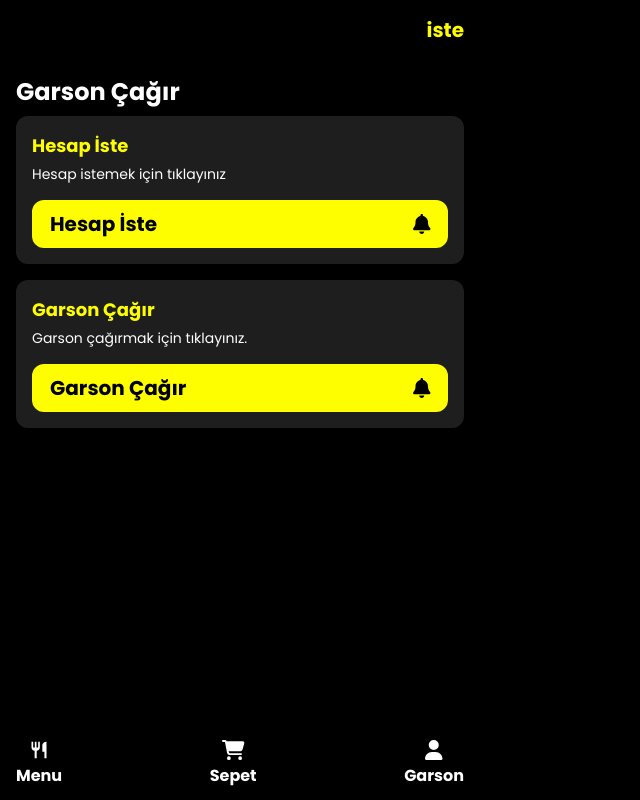
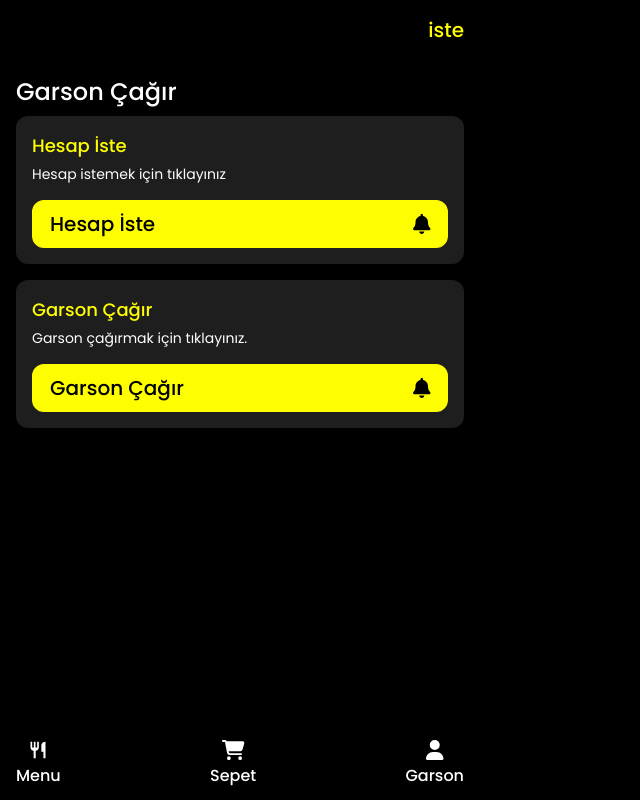
Before and after one commit to hakcinar/istemenuweb, a Next.js app: page /1/1/callWaiter in a window 1280 px wide. Shown: the whole page, without its empty margins (0-640 px from the left). Built offline with nearby package versions, Linux system fonts and the light colour scheme; no server answers; the database is empty.

Commit message:
Font Weight and Basket Bug Fix

```diff
--- a/src/app/[restaurantNo]/[tableNo]/callWaiter/page.jsx
+++ b/src/app/[restaurantNo]/[tableNo]/callWaiter/page.jsx
@@ -8,7 +8,7 @@ import "react-toastify/dist/ReactToastify.css";
 const Page = ({ params: { restaurantNo, tableNo } }) => {
   const [waiterLoading, setWaiterLoading] = useState(false);
   const [billLoading, setBillLoading] = useState(false);
-  const bellIcon = <FontAwesomeIcon className="font-bold" icon={faBell} />;
+  const bellIcon = <FontAwesomeIcon className="font-medium" icon={faBell} />;
 
   const spinner = (
     <FontAwesomeIcon className="font-bold animate-spin" icon={faSpinner} />
@@ -70,7 +70,7 @@ const Page = ({ params: { restaurantNo, tableNo } }) => {
           style: {
             background: "#FEFE00",
             color: "#000000",
-            fontWeight: "bold",
+            fontWeight: "medium",
           },
         }
       );
@@ -92,18 +92,20 @@ const Page = ({ params: { restaurantNo, tableNo } }) => {
 
   return (
     <div className="text-white flex flex-1 flex-col px-4">
-      <h1 className="text-white text-2xl mt-4 font-bold mb-2">Garson Çağır</h1>
+      <h1 className="text-white text-2xl mt-4 font-medium mb-2">
+        Garson Çağır
+      </h1>
 
       <div className="flex flex-col gap-4">
         <div className="flex flex-col bg-gray p-4 rounded-xl">
-          <h1 className="text-yellow text-lg font-bold mb-1">Hesap İste</h1>
+          <h1 className="text-yellow text-lg font-medium mb-1">Hesap İste</h1>
           <p className="text-white text-sm mb-4">
             Hesap istemek için tıklayınız
           </p>
           <button
             onClick={handleBillRequest}
             disabled={billLoading}
-            className="text-black font-bold flex justify-between items-center bg-yellow border-2 rounded-xl text-xl border-yellow outline-none px-4 py-2 w-full"
+            className="text-black font-medium flex justify-between items-center bg-yellow border-2 rounded-xl text-xl border-yellow outline-none px-4 py-2 w-full"
           >
             {billLoading ? "Hesap İsteğiniz İletiliyor..." : "Hesap İste"}{" "}
             {billLoading ? spinner : bellIcon}
@@ -111,14 +113,14 @@ const Page = ({ params: { restaurantNo, tableNo } }) => {
         </div>
 
         <div className="flex flex-col bg-gray p-4 rounded-xl">
-          <h1 className="text-yellow text-lg font-bold mb-1">Garson Çağır</h1>
+          <h1 className="text-yellow text-lg font-medium mb-1">Garson Çağır</h1>
           <p className="text-white text-sm mb-4">
             Garson çağırmak için tıklayınız.
           </p>
           <button
             onClick={handleWaiterCall}
             disabled={waiterLoading}
-            className="text-black font-bold flex justify-between items-center bg-yellow border-2 rounded-xl text-xl border-yellow outline-none px-4 py-2 w-full"
+            className="text-black font-medium flex justify-between items-center bg-yellow border-2 rounded-xl text-xl border-yellow outline-none px-4 py-2 w-full"
           >
             {waiterLoading ? "Garson Çağrınız İletiliyor..." : "Garson Çağır"}{" "}
             {waiterLoading ? spinner : bellIcon}
@@ -135,7 +137,7 @@ const Page = ({ params: { restaurantNo, tableNo } }) => {
         toastStyle={{
           backgroundColor: "#FEFE00",
           color: "#000000",
-          fontWeight: "bold",
+          fontWeight: "medium",
         }}
       />
     </div>
--- a/src/app/[restaurantNo]/[tableNo]/order/page.jsx
+++ b/src/app/[restaurantNo]/[tableNo]/order/page.jsx
@@ -1,4 +1,4 @@
-"use client"
+"use client";
 import Food from "@/components/Food";
 import { getOrder } from "@/utils/firestore";
 import { useState, useEffect } from "react";
@@ -16,12 +16,15 @@ const Page = ({ params: { restaurantNo, tableNo } }) => {
     const order = await getOrder(restaurantNo, tableNo);
     setOrder(order);
     setOrderFoodList(order?.orders?.basket || []);
-    }
+  };
 
   return (
     <div className="text-white flex-1 px-4 flex bg-black flex-col">
-            <OrderStatus status={order?.status} href={`/${restaurantNo}/${tableNo}`} />
-            <h1 className="text-2xl font-bold mb-4">Siparişim</h1>
+      <OrderStatus
+        status={order?.status}
+        href={`/${restaurantNo}/${tableNo}`}
+      />
+      <h1 className="text-2xl font-medium mb-4">Siparişim</h1>
       <div className="flex flex-col gap-4 text-white  flex-1">
         {orderFoodList.map((item) => (
           <Food
@@ -37,12 +40,14 @@ const Page = ({ params: { restaurantNo, tableNo } }) => {
         ))}
         <div className="flex justify-end items-center w-full">
           {order?.orders?.total && (
-                        <h1 className="text-2xl text-yellow font-bold mb-4">Toplam: {order.orders.total} ₺</h1>
+            <h1 className="text-2xl text-yellow font-bold mb-4">
+              Toplam: {order.orders.total} ₺
+            </h1>
           )}
         </div>
       </div>
     </div>
   );
-}
+};
 
 export default Page;
--- a/src/components/NavBar.jsx
+++ b/src/components/NavBar.jsx
@@ -1,26 +1,27 @@
 "use client";
-import React, { useEffect, useState } from 'react';
-import { usePathname, useRouter } from 'next/navigation';
-import NavLink from './NavLink';
-import { faUser, faCartShopping } from '@fortawesome/free-solid-svg-icons';
-import { FontAwesomeIcon } from '@fortawesome/react-fontawesome';
-import { MdRestaurant } from 'react-icons/md';
+import React, { useEffect, useState } from "react";
+import { usePathname, useRouter } from "next/navigation";
+import NavLink from "./NavLink";
+import { faUser, faCartShopping } from "@fortawesome/free-solid-svg-icons";
+import { FontAwesomeIcon } from "@fortawesome/react-fontawesome";
+import { MdRestaurant } from "react-icons/md";
 
 const Navbar = () => {
   const router = useRouter();
   const pathname = usePathname();
-  const [navigationPath, setNavigationPath] = useState('');
+  const [navigationPath, setNavigationPath] = useState("");
 
   const shopIcon = <MdRestaurant className="text-xl mb-1" />;
   const userIcon = <FontAwesomeIcon className="text-xl mb-1" icon={faUser} />;
-  const cartIcon = <FontAwesomeIcon className="text-xl mb-1" icon={faCartShopping} />;
+  const cartIcon = (
+    <FontAwesomeIcon className="text-xl mb-1" icon={faCartShopping} />
+  );
   useEffect(() => {
-
-    const restaurantNo = localStorage.getItem('restaurantNo');
-    const tableNo = localStorage.getItem('tableNo');
+    const restaurantNo = localStorage.getItem("restaurantNo");
+    const tableNo = localStorage.getItem("tableNo");
 
     if (restaurantNo && tableNo) {
-      const newPath = `/${restaurantNo.split('/')[0]}/${tableNo}`;
+      const newPath = `/${restaurantNo.split("/")[0]}/${tableNo}`;
       setNavigationPath(newPath);
     }
   }, [pathname]);
@@ -29,32 +30,29 @@ const Navbar = () => {
     <nav className="bg-black sticky bottom-0 px-4  py-3 w-full">
       <div className="container flex justify-between items-center">
         <NavLink
-          href={`${navigationPath}` || '/'}
-          className="text-xl font-bold"
+          href={`${navigationPath}` || "/"}
+          className="text-xl font-medium"
           icon={shopIcon}
           alt="FooodBank"
           text="Menu"
           Category="menu"
-        >
-        </NavLink >
+        ></NavLink>
         <NavLink
           href={`${navigationPath}/basket`}
-          className="text-xl font-bold"
+          className="text-xl font-medium"
           icon={cartIcon}
           alt="cart"
           text="Sepet"
           Category="basket"
-        >
-        </NavLink >
+        ></NavLink>
         <NavLink
           href={`${navigationPath}/callWaiter`}
-          className="text-xl font-bold"
+          className="text-xl font-medium"
           icon={userIcon}
           alt="Garson Çağır"
           text="Garson"
           Category="callWaiter"
-        >
-        </NavLink >
+        ></NavLink>
       </div>
     </nav>
   );
--- a/src/components/NavLink.jsx
+++ b/src/components/NavLink.jsx
@@ -6,20 +6,23 @@ const NavLink = ({ icon, href, text }) => {
   const pathName = usePathname();
 
   const isActive = () => {
-    const currentParts = pathName.split('/')
-    const hrefParts = href.split('/')
+    const currentParts = pathName.split("/");
+    const hrefParts = href.split("/");
     if (hrefParts.length === 3) {
-      return currentParts[1] === hrefParts[1] &&
-             currentParts[2] === hrefParts[2] &&
-             currentParts[3] !== 'basket' &&
-             currentParts[3] !== 'callWaiter'
+      return (
+        currentParts[1] === hrefParts[1] &&
+        currentParts[2] === hrefParts[2] &&
+        currentParts[3] !== "basket" &&
+        currentParts[3] !== "callWaiter"
+      );
     }
-    return pathName === href
-  }
+    return pathName === href;
+  };
 
-  const linkClass = "flex items-center text-white font-bold flex-col justify-center";
-  const activeLinkClass = "flex items-center text-yellow font-bold flex-col justify-center";
-
+  const linkClass =
+    "flex items-center text-white font-medium flex-col justify-center";
+  const activeLinkClass =
+    "flex items-center text-yellow font-medium flex-col justify-center";
 
   return (
     <Link className={isActive() ? activeLinkClass : linkClass} href={href}>
--- a/src/components/UI/Button.jsx
+++ b/src/components/UI/Button.jsx
@@ -1,11 +1,10 @@
 import React, { useState } from "react";
 
-const Button = ({ text, isActive = false,handleClick }) => {
-
+const Button = ({ text, isActive = false, handleClick }) => {
   const defaultButton =
-    "text-yellow bg-black border-2 font-bold rounded-xl text-lg border-yellow outline-none px-8 py-4";
+    "text-yellow bg-black border-2 font-medium rounded-xl text-lg border-yellow outline-none px-8 py-4";
   const activeButton =
-    "text-black bg-yellow border-2 font-bold rounded-xl text-lg border-yellow outline-none px-8 py-4";
+    "text-black bg-yellow border-2 font-medium rounded-xl text-lg border-yellow outline-none px-8 py-4";
   return (
     <button
       onClick={handleClick}
--- a/src/components/UI/Header.jsx
+++ b/src/components/UI/Header.jsx
@@ -34,11 +34,11 @@ export default function Header() {
       <div className="flex justify-between items-center px-4 py-4">
         <Link
           href={`/${restaurantNo}/${tableNo}`}
-          className="text-yellow text-lg font-bold"
+          className="text-yellow text-lg font-medium"
         >
           {title}
         </Link>
-        <h5 className="text-yellow text-xl font-bold">iste</h5>
+        <h5 className="text-yellow text-xl font-medium">iste</h5>
       </div>
     </header>
   );
--- a/src/components/loader.jsx
+++ b/src/components/loader.jsx
@@ -1,17 +1,23 @@
-import React from 'react';
+import React from "react";
 
 const Loader = () => {
   return (
     <div className="h-screen w-full flex flex-1 flex-col items-center justify-center bg-black">
       <div className="flex flex-col items-center">
-        <h1 className="text-yellow text-3xl font-bold mb-4">iste</h1>
+        <h1 className="text-yellow text-3xl font-medium mb-4">iste</h1>
         <div className="flex gap-2">
-          <div className="w-3 h-3 bg-yellow rounded-full animate-bounce"
-               style={{ animationDelay: "0ms" }}></div>
-          <div className="w-3 h-3 bg-white rounded-full animate-bounce"
-               style={{ animationDelay: "200ms" }}></div>
-          <div className="w-3 h-3 bg-white rounded-full animate-bounce"
-               style={{ animationDelay: "400ms" }}></div>
+          <div
+            className="w-3 h-3 bg-yellow rounded-full animate-bounce"
+            style={{ animationDelay: "0ms" }}
+          ></div>
+          <div
+            className="w-3 h-3 bg-white rounded-full animate-bounce"
+            style={{ animationDelay: "200ms" }}
+          ></div>
+          <div
+            className="w-3 h-3 bg-white rounded-full animate-bounce"
+            style={{ animationDelay: "400ms" }}
+          ></div>
         </div>
       </div>
     </div>
```
Also changed, not shown: src/app/[restaurantNo]/[tableNo]/[categoryId]/[foodId]/page.jsx (+25 -18 lines), src/app/[restaurantNo]/[tableNo]/basket/page.jsx (+38 -38 lines), src/components/BasketFood.jsx (+19 -5 lines), src/components/OrderStatus.jsx (+39 -11 lines). Lines whose indentation alone changed are shown as unchanged.
